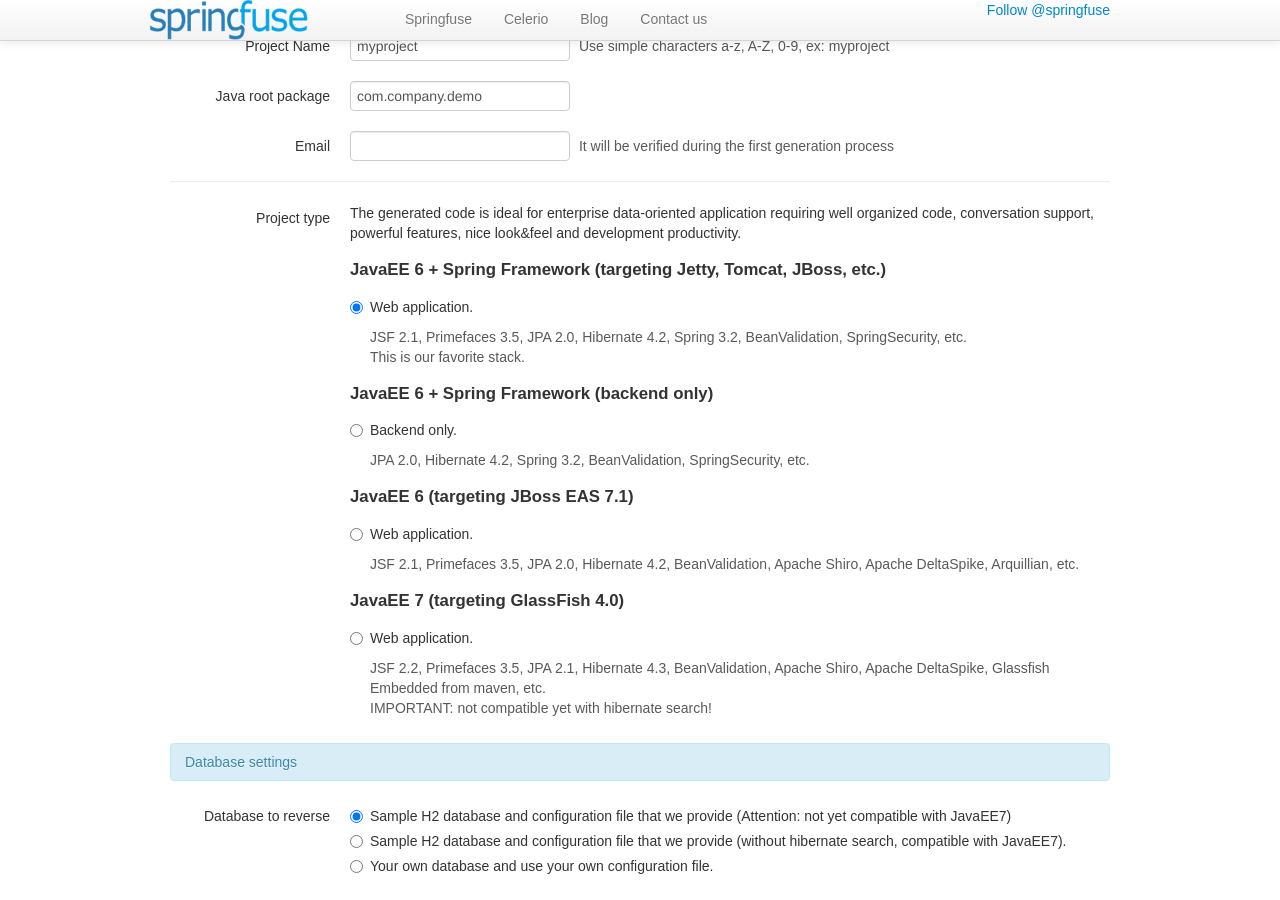
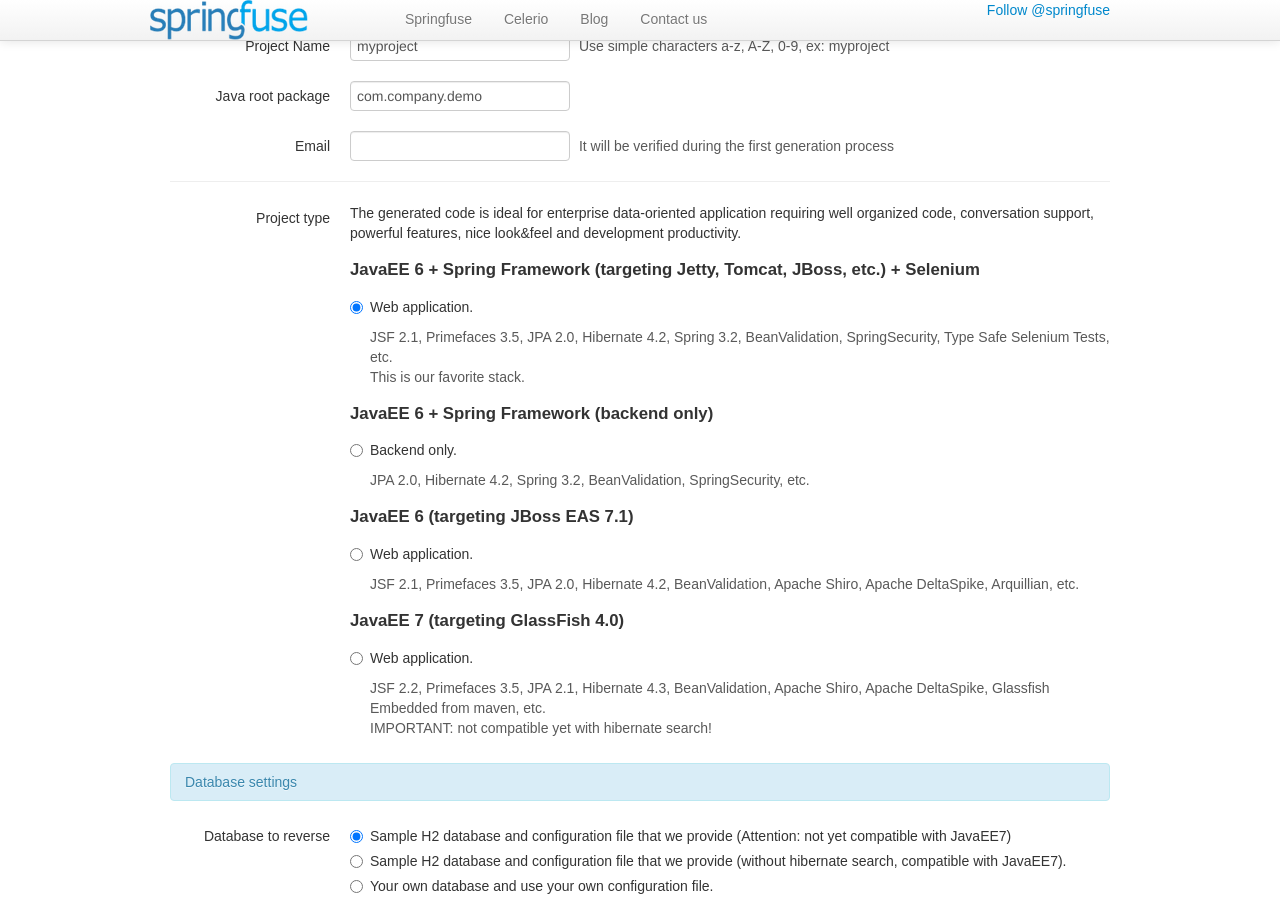
Before and after one commit to springfuse/springfuse.github.com, a Jekyll site: the page built from index.md, in a window 1280 px wide and 900 px high, scrolled down 892 px. Built offline with Jekyll 4.4.1, drawn with Linux system fonts in a browser that asks for light colours; Markdown is read by kramdown in place of the engine named in the settings; comment, search, counter and statistics services are not loaded.

Commit message:
type safe selenium tests

```diff
--- a/index.md
+++ b/index.md
@@ -133,11 +133,11 @@ __Requirements__
     <div class="controls">
       The generated code is ideal for enterprise data-oriented application requiring well organized code, conversation support, powerful features, nice look&amp;feel and development productivity.
 
-      <h4>JavaEE 6 + Spring Framework (targeting Jetty, Tomcat, JBoss, etc.) </h4>
+      <h4>JavaEE 6 + Spring Framework (targeting Jetty, Tomcat, JBoss, etc.) + Selenium</h4>
       <label class="radio">
 		<input type="radio" name="frontEnd" id="jsf2Spring" value="jsf2Spring" class="updateCommand" checked="checked"/>Web application.
 			<span class="help-block">
-				JSF 2.1, Primefaces 3.5, JPA 2.0, Hibernate 4.2, Spring 3.2, BeanValidation, SpringSecurity, etc.<br/>
+				JSF 2.1, Primefaces 3.5, JPA 2.0, Hibernate 4.2, Spring 3.2, BeanValidation, SpringSecurity, Type Safe Selenium Tests, etc.<br/>
 				This is our favorite stack.
 			</span>
 	  </label>
```
